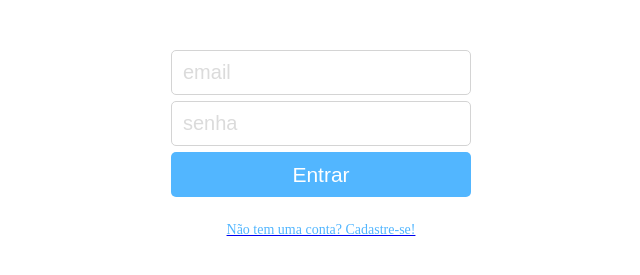
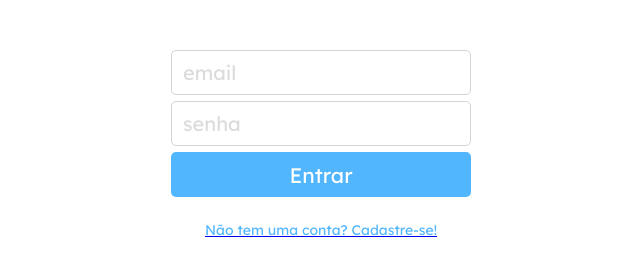
Before and after one commit to jaonolo-driven/projeto10-trackit, a React (Create React App) app: page / in a window 1280 px wide. Shown: the part 229-504 px from the top of the page, without its empty margins (319-959 px from the left). Built offline with nearby package versions, Linux system fonts and the light colour scheme.

Commit message:
feat : a great pack of layout/css changes

```diff
--- a/package.json
+++ b/package.json
@@ -7,6 +7,7 @@
     "react": "^17.0.2",
     "react-circular-progressbar": "^2.0.4",
     "react-dom": "^17.0.2",
+    "react-ionicons": "^4.2.0",
     "react-loader-spinner": "^6.0.0-0",
     "react-router-dom": "^6.2.2",
     "react-scripts": "^4.0.3",
--- a/src/components/App/globals.css
+++ b/src/components/App/globals.css
@@ -1,7 +1,10 @@
+@import url('https://fonts.googleapis.com/css2?family=Lexend+Deca&display=swap');
+
 :root {
     box-sizing: border-box;
 }
 
 *, *::after, *::before {
     box-sizing: inherit;
+    font-family: 'Lexend Deca', sans-serif;
 }
--- a/src/components/Footer/index.jsx
+++ b/src/components/Footer/index.jsx
@@ -22,7 +22,7 @@ const Footer = () => {
     const completed = habits.filter(e => e.done).length
 
     return <FooterContainer>
-        <Link to='/habitos'>Hábitos</Link>
+        <Link to='/habitos'><p>Hábitos</p></Link>
         <Link to='/hoje'>
             <ProgressbarContainer>
                 <CircularProgressbarWithChildren
@@ -35,11 +35,11 @@ const Footer = () => {
                         trailColor: "transparent"
                     })}
                 >
-                    Hoje
+                    <p>Hoje</p>
                 </CircularProgressbarWithChildren>
             </ProgressbarContainer>
         </Link>
-        <Link to='/historico'>Histórico</Link>
+        <Link to='/historico'><p>Histórico</p></Link>
     </FooterContainer>}
 
 export default Footer
@@ -54,12 +54,21 @@ const FooterContainer = styled.footer`
     background-color: white;
     width: 100%;
     padding: 0 36px;
-    bottom: 0
+    bottom: 0;
+    a, p {
+        font-size: 17px;
+        color: #52B6FF;
+        text-decoration: none;
+        font-family: 'Lexend Deca', sans-serif;
+    }
 `
 
 const ProgressbarContainer = styled.div`
     position: relative;
     height: 91px;
     width: 91px;
-    bottom: 20px
+    bottom: 20px;
+    p {
+        color: white
+    }
 `
--- a/src/components/Habits/index.jsx
+++ b/src/components/Habits/index.jsx
@@ -2,6 +2,7 @@ import axios from "axios"
 import { useContext, useState, useEffect } from "react"
 import { UserContext } from "../../contexts/UserContext"
 
+import { Add } from "react-ionicons"
 import HabitsCard from "../HabitsCard"
 
 import styled from 'styled-components'
@@ -31,7 +32,7 @@ const Habits = () => {
     return <>
         <AddButtonHolder>
             <h1>Meus Hábitos</h1>
-            <button onClick={() => setCreating(true)}>+</button>
+            <button onClick={() => setCreating(true)}><Add color="#ffffff"/></button>
         </AddButtonHolder>
         {habits.map(e => <HabitsCard data={e} deleteHabit={deleteHabit}/>)}
         {creating ? <HabitsCard queryHabits={queryHabits} create={true} setCreating={setCreating}/> : <></>}
@@ -49,11 +50,20 @@ const AddButtonHolder = styled.div`
     justify-content: space-between;
 
     > button {
-        padding: 0 12px;
+        padding: 2px 6px;
         background-color: #52B6FF;
         border: none;
         border-radius: 5px;
         color: white;
+        display: flex;
+        justify-content: center;
+        align-items: center;
+
+        > span {
+            display: flex;
+            justify-content: center;
+            align-items: center;
+        }
     }
 `
 
--- a/src/components/HabitsCard/index.jsx
+++ b/src/components/HabitsCard/index.jsx
@@ -4,6 +4,7 @@ import styled from 'styled-components'
 import axios from 'axios'
 
 import { UserContext } from '../../contexts/UserContext'
+import { TrashOutline } from 'react-ionicons'
 
 const HabitsCard = ({queryHabits, deleteHabit, create = false, data = null, setCreating}) => {
     const [formData, setData] = useState(null)
@@ -55,7 +56,7 @@ const HabitsCard = ({queryHabits, deleteHabit, create = false, data = null, setC
             <div className="ahoy">
                 {create ?
                     <input onChange={({target}) => setData(target.value)} type="text" placeholder='nome do hábito'/>
-                    : <DeleteButtonHolder><p>{data.name}</p><button onClick={autoDelete}></button></DeleteButtonHolder>
+                    : <DeleteButtonHolder><h3>{data.name}</h3><div onClick={autoDelete}><TrashOutline/></div></DeleteButtonHolder>
                 }
                 <div>
                     {['D','S','T','Q','Q','S','S'].map((e, i) =>
@@ -97,6 +98,12 @@ const Card = styled.form`
         ::placeholder {
             color: #DBDBDB;
         }
+    }
+
+    h3 {
+        font-size: 20px;
+        color: #666666;
+        margin-bottom: 8px;
     }
 
     > div:not(.ahoy) {
--- a/src/components/Login/LoginForm/index.jsx
+++ b/src/components/Login/LoginForm/index.jsx
@@ -3,12 +3,10 @@ import { Link } from 'react-router-dom'
 import { Bars } from 'react-loader-spinner'
 import styled from 'styled-components'
 
-const LoginForm = ({submit, page}) => {
+const LoginForm = ({submit, page, update}) => {
     const [data, setData] = useState(null)
-    const [disabled, setDisabled] = useState(false)
 
     const handleSubmit = event => {
-        setDisabled(true)
         submit(data)
         event.preventDefault()
     }
@@ -20,11 +18,11 @@ const LoginForm = ({submit, page}) => {
     }
 
     return (
-        <fieldset disabled={disabled}>
+        <fieldset disabled={update}>
             <Form>
                 {page.input.map(e => <input onChange={({target}) => changeData(target.value, e.value)} type="text" placeholder={e.text}/>)}
-                <button type="submit" onClick={handleSubmit}>{disabled ? <Bars height={20} color='#ffffff'/> : page.button}</button>
-                <Link className={disabled ? 'disabledLink' : ''} to={page.redirect.value}><p>{page.redirect.text}</p></Link>
+                <button type="submit" onClick={handleSubmit}>{update ? <Bars height={20} color='#ffffff'/> : page.button}</button>
+                <Link className={update ? 'disabledLink' : ''} to={page.redirect.value}><p>{page.redirect.text}</p></Link>
             </Form>
         </fieldset>
     )
--- a/src/components/Login/index.jsx
+++ b/src/components/Login/index.jsx
@@ -1,7 +1,7 @@
 import axios from 'axios'
 import styled from 'styled-components'
 
-import { useContext } from 'react'
+import { useContext, useState } from 'react'
 import { useNavigate } from 'react-router-dom'
 import { UserContext } from '../../contexts/UserContext'
 
@@ -10,6 +10,7 @@ import logo from '../../assets/logo.svg'
 
 const Login = () => {
     const navigate = useNavigate()
+    const [update, setUpdate] = useState(false)
 
     const {setUser} = useContext(UserContext)
 
@@ -23,6 +24,7 @@ const Login = () => {
     }
 
     const loginUser = data => {
+        setUpdate(true)
         axios
             .post('https://mock-api.bootcamp.respondeai.com.br/api/v2/trackit/auth/login', data)
             .then(({data}) => {
@@ -30,12 +32,15 @@ const Login = () => {
                 localStorage.setItem("user", JSON.stringify(data))
                 navigate('/habitos')
             })
-            .catch(response => console.log(response))
+            .catch(response => {
+                alert(response)
+                setUpdate(false)
+            })
     }
 
     return <PageContainer>
         <img src={logo} alt="logo" />
-        <LoginForm submit={loginUser} page={formData}/>
+        <LoginForm submit={loginUser} page={formData} update={update}/>
     </PageContainer>
 }
 
@@ -46,7 +51,7 @@ const PageContainer = styled.main`
     justify-content: flex-start;
     align-items: center;
     gap: 32px;
-    padding-top: 68px
+    padding-top: 68px;
 `
 
 export default Login
--- a/src/components/Register/index.jsx
+++ b/src/components/Register/index.jsx
@@ -1,12 +1,14 @@
 import axios from 'axios'
 import styled from 'styled-components'
 import { useNavigate } from 'react-router-dom'
+import { useState } from 'react'
 
 import LoginForm from '../Login/LoginForm'
 import logo from '../../assets/logo.svg'
 
 const Register = () => {
     const navigate = useNavigate()
+    const [update, setUpdate] = useState(false)
 
     const formData = {
         input: [
@@ -20,18 +22,22 @@ const Register = () => {
     }
 
     const registerUser = data => {
+        setUpdate(true)
         axios
             .post('https://mock-api.bootcamp.respondeai.com.br/api/v2/trackit/auth/sign-up', data)
             .then(() => {
                 alert('Usuário criado com sucesso!')
                 navigate('/')
             })
-            .catch(response => console.log(response))
+            .catch(response => {
+                alert(response)
+                setUpdate(false)
+            })
     }
 
     return <PageContainer>
         <img src={logo} alt="logo" />
-        <LoginForm submit={registerUser} page={formData}/>
+        <LoginForm submit={registerUser} page={formData} update={update}/>
     </PageContainer>
 }
 
--- a/src/components/TodayCard/index.jsx
+++ b/src/components/TodayCard/index.jsx
@@ -1,5 +1,6 @@
 import axios from 'axios'
-import { useState, useContext, useEffect } from 'react'
+import { useContext } from 'react'
+import { Checkmark } from 'react-ionicons'
 import styled from 'styled-components'
 
 import { UserContext } from '../../contexts/UserContext'
@@ -23,7 +24,7 @@ const TodayCard = ({queryHabits, data}) => {
                 Seu recorde: <span className={data.currentSequence === data.highestSequence ? 'selected' : ''} >{data.highestSequence}</span>
             </p>
         </div>
-        <SelectButton className={selected ? 'selected' : ''} onClick={toggleSelect}>oi</SelectButton>
+        <SelectButton className={selected ? 'selected' : ''} onClick={toggleSelect}><Checkmark color="#ffffff"/></SelectButton>
     </TCard>
 }
 
@@ -61,5 +62,10 @@ const SelectButton = styled.button`
     color: white;
     width: 70px;
     height: 70px;
-    background-color: #EBEBEB
+    background-color: #EBEBEB;
+
+    svg {
+        height: 40px;
+        width: 40px;
+    }
 `
```
Also changed, not shown: 1 other file (tests, documents, lock files or other folders).
